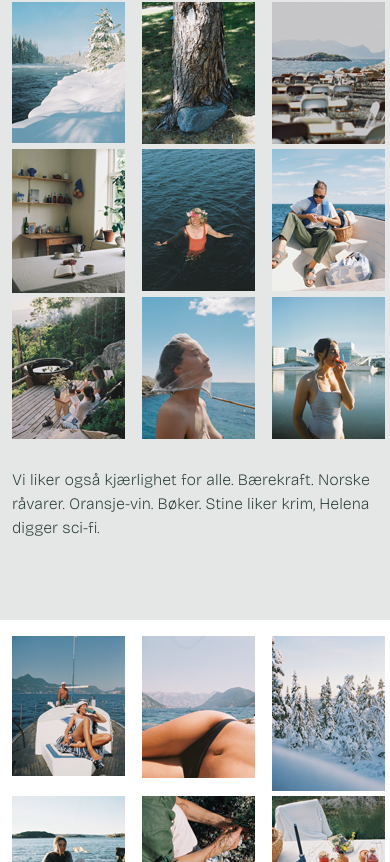
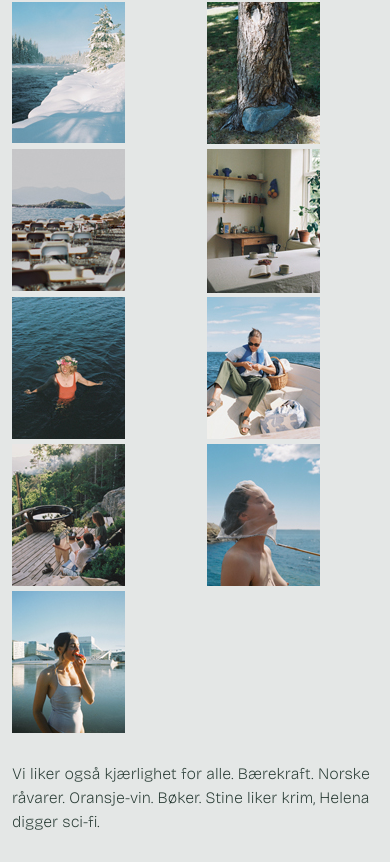
Before and after one commit to hhummus/haslalokkeberg-website, a React (Create React App) app: page /om-oss in a window 390 px wide. Shown: the part 882-1744 px from the top of the page. Built offline with nearby package versions, Linux system fonts and the light colour scheme.

Commit message:
prices, images responsive d. width

```diff
--- a/src/components/global/ErrorPage.js
+++ b/src/components/global/ErrorPage.js
@@ -1,4 +1,5 @@
 import { useRouteError } from "react-router-dom";
+import "../../css/errorPage.css";
 
 export default function ErrorPage() {
   const error = useRouteError();
@@ -6,11 +7,13 @@ export default function ErrorPage() {
 
   return (
     <div id="error-page">
-      <h1>Oops!</h1>
-      <p>Sorry, an unexpected error has occurred.</p>
-      <p>
-        <i>{error.statusText || error.message}</i>
-      </p>
+      <div className="container">
+        <h1 className="errorTitle">Something went wrong. </h1>
+        <p className="errorP">An unexpected error has occurred.</p>
+        <p className="errorStatus">
+          <i>{error.status + " " + error.statusText}</i>
+        </p>
+      </div>
     </div>
   );
 }
--- a/src/css/aboutPage.css
+++ b/src/css/aboutPage.css
@@ -47,7 +47,7 @@
     padding: 1rem 0;
 }
 
-.photographsDaily .col-4 {
+.photographsDaily .col {
    margin-bottom: 0.3rem;
 
 }
--- /dev/null
+++ b/src/css/errorPage.css
@@ -0,0 +1,3 @@
+#error-page .container {
+    margin-top: 2rem;
+}
--- a/src/css/landingPage.css
+++ b/src/css/landingPage.css
@@ -144,7 +144,8 @@ max-height: fit-content;
 
 
 @media only screen and (min-width: 667px) {
-
-
+    .spanBlock {
+        display: block;
+    }
 
 }
--- a/src/index.css
+++ b/src/index.css
@@ -1,5 +1,5 @@
 body {
-  margin: 0;
+
   font-weight: 200;
   font-family: 'Bricolage Grotesque', sans-serif,
   'Helvetica Neue',
--- a/src/pages/about/ArticleTwo.js
+++ b/src/pages/about/ArticleTwo.js
@@ -7,7 +7,7 @@ function ArticleTwo() {
   // displaying each of the 9 images
   const socialPhotos = firstNinePhotos.map((image) => {
     return (
-      <div className="col-4">
+      <div className="col">
         <img src={image} alt="social media photos"></img>
       </div>
     );
--- a/src/pages/about/SectionTwoImages.js
+++ b/src/pages/about/SectionTwoImages.js
@@ -7,7 +7,7 @@ function SectionTwoImages() {
   // displaying each of the 9 last images
   const socialPhotosTwo = SecondNinePhotos.map((image) => {
     return (
-      <div className="col-4">
+      <div className="col">
         <img src={image} alt="social media photos"></img>
       </div>
     );
--- a/src/pages/landingPage/ArticleContact.js
+++ b/src/pages/landingPage/ArticleContact.js
@@ -7,8 +7,8 @@ function ArticleContact() {
         </div>
         <div className="row">
           <p className="articleContactP">
-            Vi håper du tar kontakt med oss — vi håper også at du vil sjekke ut
-            vårt tidsskrift kalt Kontakt.
+            Vi håper du tar kontakt med oss - vi håper også at du vil sjekke ut{" "}
+            <span className="spanBlock"> vårt tidsskrift kalt Kontakt.</span>
           </p>
         </div>
         <div className="row articleContactBtnContainer">
```
Also changed, not shown: src/img/original-pris.JPG (deleted), src/img/prislister-small-2.jpg (deleted).
